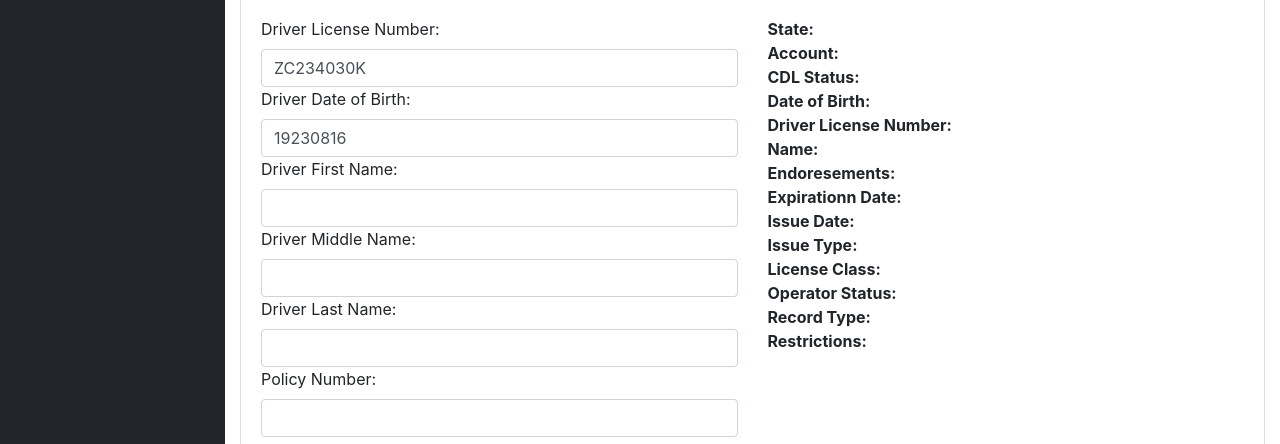
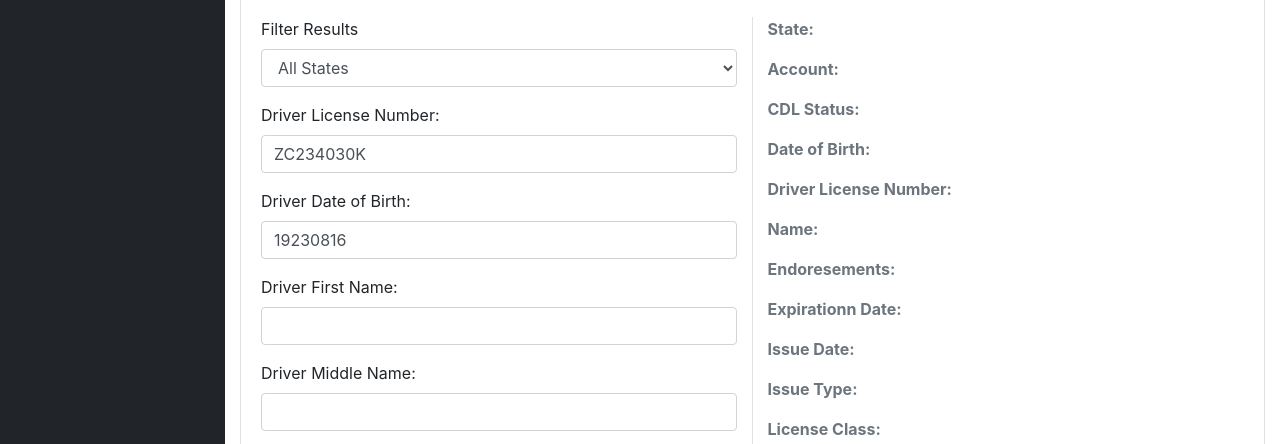
Before and after one commit to jake-crawford-nic/nic-dhr-demo, a website with bundled scripts: page index.html in a window 1280 px wide. Shown: the part 298-742 px from the top of the page. Built offline with nearby package versions, Linux system fonts and the light colour scheme.

Commit message:
final touches to dhr pull form

```diff
--- a/index.html
+++ b/index.html
@@ -101,32 +101,43 @@
             </div>
             <div class="card-body">
               <div class="row">
-                <div class="col-12 col-md-6">
-                  <div><label for="driverLicenseNum">Driver License Number: </label><input class="form-control" value="ZC234030K" type="text" id="driverLicenseNum"></div>
-                  <div><label for="driverDob">Driver Date of Birth: </label><input class="form-control" value="19230816" type="text" id="driverDob"></div>
-                  <div><label for="driverFirstName">Driver First Name: </label><input class="form-control" type="text" id="driverFirstName"></div>
-                  <div><label for="driverMiddleName">Driver Middle Name: </label><input class="form-control" type="text" id="driverMiddleName"></div>
-                  <div><label for="driverLastName">Driver Last Name: </label><input class="form-control" type="text" id="driverLastName"></div>
-                  <div><label for="policyNumber">Policy Number: </label><input class="form-control" type="text" id="policyNumber"></div>
-                  <div><button class='btn btn-primary float-right mt-3' id="submit">Submit</button></div>
+                <div class="col-12 col-md-6 border-right">
+                  <div class="form-group">
+                      <label for="exampleFormControlSelect1">Filter Results</label>
+                      <select class="form-control" id="exampleFormControlSelect1">
+                          <option>All States</option>
+                          <option>State 1</option>
+                          <option>State 2</option>
+                          <option>State 3</option>
+                          <option>State 4</option>
+                          <option>State 5</option>
+                      </select>
+                  </div>
+                  <div class="form-group"><label for="driverLicenseNum">Driver License Number: </label><input class="form-control" value="ZC234030K" type="text" id="driverLicenseNum"></div>
+                  <div class="form-group"><label for="driverDob">Driver Date of Birth: </label><input class="form-control" value="19230816" type="text" id="driverDob"></div>
+                  <div class="form-group"><label for="driverFirstName">Driver First Name: </label><input class="form-control" type="text" id="driverFirstName"></div>
+                  <div class="form-group"><label for="driverMiddleName">Driver Middle Name: </label><input class="form-control" type="text" id="driverMiddleName"></div>
+                  <div class="form-group"><label for="driverLastName">Driver Last Name: </label><input class="form-control" type="text" id="driverLastName"></div>
+                  <div class="form-group"><label for="policyNumber">Policy Number: </label><input class="form-control" type="text" id="policyNumber"></div>
+                  <div class="form-group"><button class='btn btn-primary float-right mt-3' id="submit">Submit</button></div>
                 </div>
                 <!-- PUT BORDER RIGHT HERE -->
                 <div class="border-top col-12 d-md-none my-3"></div>
                 <div class="col-12 col-md-6">
-                  <div><span class="font-weight-bold">State:</span><span id="state"></span></div>
-                  <div><span class="font-weight-bold">Account:</span><span id="account"></span></div>
-                  <div><span class="font-weight-bold">CDL Status:</span> <span id="cdlStatus"></span></div>
-                  <div><span class="font-weight-bold">Date of Birth:</span> <span id="driverDob"></span></div>
-                  <div><span class="font-weight-bold">Driver License Number:</span> <span id="driverLicenseNum"></span></div>
-                  <div><span class="font-weight-bold">Name:</span> <span id="driverName"></span></div>
-                  <div><span class="font-weight-bold">Endoresements:</span> <span id="endorsements"></span></div>
-                  <div><span class="font-weight-bold">Expirationn Date:</span> <span id="expirationDate"></span></div>
-                  <div><span class="font-weight-bold">Issue Date:</span> <span id="issueDate"></span></div>
-                  <div><span class="font-weight-bold">Issue Type:</span> <span id="issueType"></span></div>
-                  <div><span class="font-weight-bold">License Class:</span> <span id="licenseClass"></span></div>
-                  <div><span class="font-weight-bold">Operator Status:</span> <span id="operatorStatus"></span></div>
-                  <div><span class="font-weight-bold">Record Type:</span> <span id="recordType"></span></div>
-                  <div><span class="font-weight-bold">Restrictions:</span> <span id="restrictions"></span></div>
+                  <div class="form-group"><span class="font-weight-bold text-muted">State:</span><span id="state"></span></div>
+                  <div class="form-group"><span class="font-weight-bold text-muted">Account:</span><span id="account"></span></div>
+                  <div class="form-group"><span class="font-weight-bold text-muted">CDL Status:</span> <span id="cdlStatus"></span></div>
+                  <div class="form-group"><span class="font-weight-bold text-muted">Date of Birth:</span> <span id="driverDob"></span></div>
+                  <div class="form-group"><span class="font-weight-bold text-muted">Driver License Number:</span> <span id="driverLicenseNum"></span></div>
+                  <div class="form-group"><span class="font-weight-bold text-muted">Name:</span> <span id="driverName"></span></div>
+                  <div class="form-group"><span class="font-weight-bold text-muted">Endoresements:</span> <span id="endorsements"></span></div>
+                  <div class="form-group"><span class="font-weight-bold text-muted">Expirationn Date:</span> <span id="expirationDate"></span></div>
+                  <div class="form-group"><span class="font-weight-bold text-muted">Issue Date:</span> <span id="issueDate"></span></div>
+                  <div class="form-group"><span class="font-weight-bold text-muted">Issue Type:</span> <span id="issueType"></span></div>
+                  <div class="form-group"><span class="font-weight-bold text-muted">License Class:</span> <span id="licenseClass"></span></div>
+                  <div class="form-group"><span class="font-weight-bold text-muted">Operator Status:</span> <span id="operatorStatus"></span></div>
+                  <div class="form-group"><span class="font-weight-bold text-muted">Record Type:</span> <span id="recordType"></span></div>
+                  <div class="form-group"><span class="font-weight-bold text-muted">Restrictions:</span> <span id="restrictions"></span></div>
                 </div>
               </div>
             </div>
@@ -149,7 +160,7 @@
     var request={
       "state":state,
       "accountId":accountId,
-      "driverHistoryRequestData": {
+      "dhrRequestData": {
     		"driverLicenseNum": driverLicenseNum,
     		"driverDob": driverDob,
     		"driverFirstName": driverFirstName,
@@ -177,6 +188,7 @@
   function sendRequest(request) {
     var oReq = new XMLHttpRequest();
     var url = 'https://xkswurjg63.execute-api.us-east-1.amazonaws.com/default/sample-1nic-dhr';
+    // var url = 'http://awseb-e-d-awsebloa-1a8ualip54nv3-1353270375.us-east-2.elb.amazonaws.com/api/v1/dhr/ok/';
     oReq.addEventListener("load", reqListener);
     oReq.open('POST', url, true);
     oReq.setRequestHeader("Content-Type", "application/json;charset=UTF-8");
```
Also changed, not shown: scss/_bootstraps-override.scss (+7 -0 lines).
